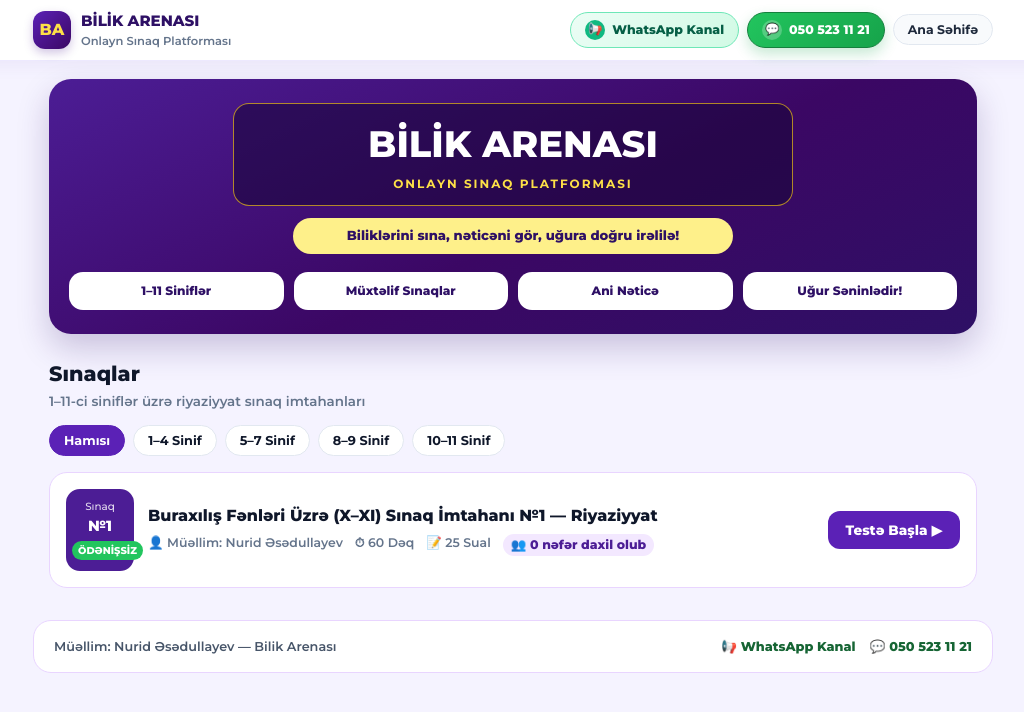
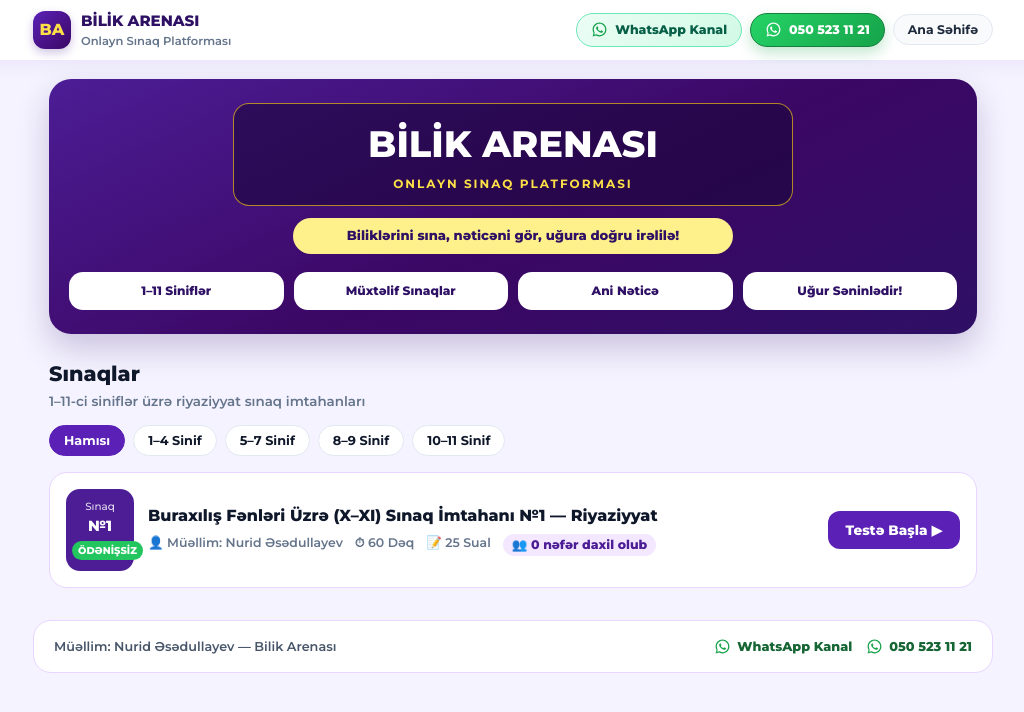
Before and after one commit to asadullayevnurid-glitch/bilik-arenasi, a plain HTML site: page index.html in a window 1280 px wide. Shown: the whole page, without its empty margins (127-1151 px from the left). Drawn offline with Linux system fonts and the light colour scheme; no server answers.

Commit message:
Refactor styles and update WhatsApp button icons
Updated styles for topbar and buttons, replaced pill-dot with SVG icons for WhatsApp links, and modified visit count handling in JavaScript.

```diff
--- a/index.html
+++ b/index.html
@@ -18,7 +18,7 @@
       position: sticky;
       top: 0;
       z-index: 20;
-      background: rgba(255, 255, 255, 0.94);
+      background: rgba(255, 255, 255, 0.95);
       backdrop-filter: blur(10px);
       border-bottom: 1px solid #ede9fe;
       padding: 10px 16px;
@@ -80,23 +80,17 @@
       display: inline-flex;
       align-items: center;
       gap: 7px;
-      transition: transform 0.16s ease, box-shadow 0.16s ease, background-color 0.16s ease;
+      transition: transform 0.16s ease, box-shadow 0.16s ease;
     }
     .nav-btn:hover {
       transform: translateY(-1px);
       box-shadow: 0 6px 14px rgba(15, 23, 42, 0.08);
     }
-    .nav-btn:active {
-      transform: translateY(0);
-    }
-    .pill-dot {
-      width: 20px;
-      height: 20px;
-      border-radius: 999px;
-      display: inline-grid;
-      place-items: center;
-      font-size: 0.72rem;
+    .wa-svg {
+      width: 17px;
+      height: 17px;
       flex-shrink: 0;
+      display: block;
     }
     .wa-channel-btn {
       background: linear-gradient(135deg, #ecfdf5, #d1fae5);
@@ -104,23 +98,15 @@
       color: #065f46;
       font-weight: 800;
     }
-    .wa-channel-btn .pill-dot {
-      background: #10b981;
-      color: #ffffff;
-    }
     .wa-chat-btn {
-      background: linear-gradient(135deg, #22c55e, #16a34a);
+      background: linear-gradient(135deg, #25d366, #16a34a);
       border-color: #15803d;
       color: #ffffff;
       font-weight: 800;
-      box-shadow: 0 6px 14px rgba(22, 163, 74, 0.24);
+      box-shadow: 0 6px 14px rgba(22, 163, 74, 0.26);
     }
     .wa-chat-btn:hover {
-      box-shadow: 0 8px 18px rgba(22, 163, 74, 0.34);
-    }
-    .wa-chat-btn .pill-dot {
-      background: rgba(255, 255, 255, 0.24);
-      color: #ffffff;
+      box-shadow: 0 8px 18px rgba(22, 163, 74, 0.36);
     }
     .container {
       max-width: 960px;
@@ -272,7 +258,7 @@
     .count-pill {
       color: #4c1d95;
       background: #f3e8ff;
-      padding: 2px 8px;
+      padding: 2px 9px;
       border-radius: 999px;
       font-weight: 800;
     }
@@ -308,13 +294,16 @@
       margin-top: 6px;
       display: flex;
       flex-wrap: wrap;
-      gap: 10px;
+      gap: 12px;
       font-size: 0.76rem;
       font-weight: 700;
     }
     .quiz-contact-links a {
       color: #15803d;
       text-decoration: none;
+      display: inline-flex;
+      align-items: center;
+      gap: 5px;
     }
     .options-list {
       display: flex;
@@ -398,6 +387,9 @@
       color: #166534;
       font-weight: 800;
       text-decoration: none;
+      display: inline-flex;
+      align-items: center;
+      gap: 6px;
     }
     @media (max-width: 680px) {
       .hero-features { grid-template-columns: repeat(2, 1fr); }
@@ -420,11 +412,15 @@
       </div>
       <div class="nav-actions">
         <a href="https://whatsapp.com/channel/0029VbDf98435fLtiu31MM13" target="_blank" rel="noopener" class="nav-btn wa-channel-btn">
-          <span class="pill-dot">📢</span>
+          <svg class="wa-svg" viewBox="0 0 32 32" fill="#16a34a" aria-hidden="true">
+            <path d="M16 3C8.83 3 3 8.83 3 16c0 2.29.6 4.52 1.74 6.49L3 29l6.71-1.71A12.93 12.93 0 0 0 16 29c7.17 0 13-5.83 13-13S23.17 3 16 3zm0 23.6c-2.01 0-3.98-.54-5.7-1.56l-.41-.24-3.98 1.01 1.06-3.88-.27-.42A10.56 10.56 0 0 1 5.4 16C5.4 10.16 10.16 5.4 16 5.4S26.6 10.16 26.6 16 21.84 26.6 16 26.6zm5.82-7.92c-.32-.16-1.88-.93-2.17-1.03-.29-.11-.5-.16-.71.16-.21.32-.82 1.03-1 1.24-.18.21-.37.24-.69.08-.32-.16-1.34-.49-2.55-1.57-.94-.84-1.58-1.88-1.76-2.2-.18-.32-.02-.49.14-.65.14-.14.32-.37.48-.55.16-.18.21-.32.32-.53.11-.21.05-.4-.03-.55-.08-.16-.71-1.72-.98-2.35-.26-.62-.52-.53-.71-.54h-.61c-.21 0-.55.08-.84.4-.29.32-1.11 1.08-1.11 2.64s1.14 3.06 1.3 3.27c.16.21 2.24 3.42 5.43 4.8.76.33 1.35.52 1.81.67.76.24 1.45.21 2 .13.61-.09 1.88-.77 2.14-1.51.26-.74.26-1.37.18-1.51-.08-.13-.29-.21-.61-.37z"/>
+          </svg>
           <span>WhatsApp Kanal</span>
         </a>
         <a href="https://wa.me/994505231121" target="_blank" rel="noopener" class="nav-btn wa-chat-btn">
-          <span class="pill-dot">💬</span>
+          <svg class="wa-svg" viewBox="0 0 32 32" fill="#ffffff" aria-hidden="true">
+            <path d="M16 3C8.83 3 3 8.83 3 16c0 2.29.6 4.52 1.74 6.49L3 29l6.71-1.71A12.93 12.93 0 0 0 16 29c7.17 0 13-5.83 13-13S23.17 3 16 3zm0 23.6c-2.01 0-3.98-.54-5.7-1.56l-.41-.24-3.98 1.01 1.06-3.88-.27-.42A10.56 10.56 0 0 1 5.4 16C5.4 10.16 10.16 5.4 16 5.4S26.6 10.16 26.6 16 21.84 26.6 16 26.6zm5.82-7.92c-.32-.16-1.88-.93-2.17-1.03-.29-.11-.5-.16-.71.16-.21.32-.82 1.03-1 1.24-.18.21-.37.24-.69.08-.32-.16-1.34-.49-2.55-1.57-.94-.84-1.58-1.88-1.76-2.2-.18-.32-.02-.49.14-.65.14-.14.32-.37.48-.55.16-.18.21-.32.32-.53.11-.21.05-.4-.03-.55-.08-.16-.71-1.72-.98-2.35-.26-.62-.52-.53-.71-.54h-.61c-.21 0-.55.08-.84.4-.29.32-1.11 1.08-1.11 2.64s1.14 3.06 1.3 3.27c.16.21 2.24 3.42 5.43 4.8.76.33 1.35.52 1.81.67.76.24 1.45.21 2 .13.61-.09 1.88-.77 2.14-1.51.26-.74.26-1.37.18-1.51-.08-.13-.29-.21-.61-.37z"/>
+          </svg>
           <span>050 523 11 21</span>
         </a>
         <button type="button" class="nav-btn" onclick="goHome()">Ana Səhifə</button>
@@ -468,8 +464,14 @@
           <div id="q-test-title" style="font-weight:800; font-size:1rem;"></div>
           <div style="font-size:0.78rem; color:#64748b; font-weight:600;">Müəllim: Nurid Əsədullayev</div>
           <div class="quiz-contact-links">
-            <a href="https://whatsapp.com/channel/0029VbDf98435fLtiu31MM13" target="_blank" rel="noopener">📢 WhatsApp Kanalı</a>
-            <a href="https://wa.me/994505231121" target="_blank" rel="noopener">💬 WhatsApp: 050 523 11 21</a>
+            <a href="https://whatsapp.com/channel/0029VbDf98435fLtiu31MM13" target="_blank" rel="noopener">
+              <svg class="wa-svg" viewBox="0 0 32 32" fill="#16a34a" aria-hidden="true"><path d="M16 3C8.83 3 3 8.83 3 16c0 2.29.6 4.52 1.74 6.49L3 29l6.71-1.71A12.93 12.93 0 0 0 16 29c7.17 0 13-5.83 13-13S23.17 3 16 3zm0 23.6c-2.01 0-3.98-.54-5.7-1.56l-.41-.24-3.98 1.01 1.06-3.88-.27-.42A10.56 10.56 0 0 1 5.4 16C5.4 10.16 10.16 5.4 16 5.4S26.6 10.16 26.6 16 21.84 26.6 16 26.6zm5.82-7.92c-.32-.16-1.88-.93-2.17-1.03-.29-.11-.5-.16-.71.16-.21.32-.82 1.03-1 1.24-.18.21-.37.24-.69.08-.32-.16-1.34-.49-2.55-1.57-.94-.84-1.58-1.88-1.76-2.2-.18-.32-.02-.49.14-.65.14-.14.32-.37.48-.55.16-.18.21-.32.32-.53.11-.21.05-.4-.03-.55-.08-.16-.71-1.72-.98-2.35-.26-.62-.52-.53-.71-.54h-.61c-.21 0-.55.08-.84.4-.29.32-1.11 1.08-1.11 2.64s1.14 3.06 1.3 3.27c.16.21 2.24 3.42 5.43 4.8.76.33 1.35.52 1.81.67.76.24 1.45.21 2 .13.61-.09 1.88-.77 2.14-1.51.26-.74.26-1.37.18-1.51-.08-.13-.29-.21-.61-.37z"/></svg>
+              <span>WhatsApp Kanalı</span>
+            </a>
+            <a href="https://wa.me/994505231121" target="_blank" rel="noopener">
+              <svg class="wa-svg" viewBox="0 0 32 32" fill="#16a34a" aria-hidden="true"><path d="M16 3C8.83 3 3 8.83 3 16c0 2.29.6 4.52 1.74 6.49L3 29l6.71-1.71A12.93 12.93 0 0 0 16 29c7.17 0 13-5.83 13-13S23.17 3 16 3zm0 23.6c-2.01 0-3.98-.54-5.7-1.56l-.41-.24-3.98 1.01 1.06-3.88-.27-.42A10.56 10.56 0 0 1 5.4 16C5.4 10.16 10.16 5.4 16 5.4S26.6 10.16 26.6 16 21.84 26.6 16 26.6zm5.82-7.92c-.32-.16-1.88-.93-2.17-1.03-.29-.11-.5-.16-.71.16-.21.32-.82 1.03-1 1.24-.18.21-.37.24-.69.08-.32-.16-1.34-.49-2.55-1.57-.94-.84-1.58-1.88-1.76-2.2-.18-.32-.02-.49.14-.65.14-.14.32-.37.48-.55.16-.18.21-.32.32-.53.11-.21.05-.4-.03-.55-.08-.16-.71-1.72-.98-2.35-.26-.62-.52-.53-.71-.54h-.61c-.21 0-.55.08-.84.4-.29.32-1.11 1.08-1.11 2.64s1.14 3.06 1.3 3.27c.16.21 2.24 3.42 5.43 4.8.76.33 1.35.52 1.81.67.76.24 1.45.21 2 .13.61-.09 1.88-.77 2.14-1.51.26-.74.26-1.37.18-1.51-.08-.13-.29-.21-.61-.37z"/></svg>
+              <span>050 523 11 21</span>
+            </a>
           </div>
         </div>
         <div style="display:flex; align-items:center; gap:8px; flex-wrap:wrap;">
@@ -507,13 +509,20 @@
   <footer class="site-footer">
     <div>Müəllim: Nurid Əsədullayev — Bilik Arenası</div>
     <div class="footer-links">
-      <a href="https://whatsapp.com/channel/0029VbDf98435fLtiu31MM13" target="_blank" rel="noopener">📢 WhatsApp Kanal</a>
-      <a href="https://wa.me/994505231121" target="_blank" rel="noopener">💬 050 523 11 21</a>
+      <a href="https://whatsapp.com/channel/0029VbDf98435fLtiu31MM13" target="_blank" rel="noopener">
+        <svg class="wa-svg" viewBox="0 0 32 32" fill="#16a34a" aria-hidden="true"><path d="M16 3C8.83 3 3 8.83 3 16c0 2.29.6 4.52 1.74 6.49L3 29l6.71-1.71A12.93 12.93 0 0 0 16 29c7.17 0 13-5.83 13-13S23.17 3 16 3zm0 23.6c-2.01 0-3.98-.54-5.7-1.56l-.41-.24-3.98 1.01 1.06-3.88-.27-.42A10.56 10.56 0 0 1 5.4 16C5.4 10.16 10.16 5.4 16 5.4S26.6 10.16 26.6 16 21.84 26.6 16 26.6zm5.82-7.92c-.32-.16-1.88-.93-2.17-1.03-.29-.11-.5-.16-.71.16-.21.32-.82 1.03-1 1.24-.18.21-.37.24-.69.08-.32-.16-1.34-.49-2.55-1.57-.94-.84-1.58-1.88-1.76-2.2-.18-.32-.02-.49.14-.65.14-.14.32-.37.48-.55.16-.18.21-.32.32-.53.11-.21.05-.4-.03-.55-.08-.16-.71-1.72-.98-2.35-.26-.62-.52-.53-.71-.54h-.61c-.21 0-.55.08-.84.4-.29.32-1.11 1.08-1.11 2.64s1.14 3.06 1.3 3.27c.16.21 2.24 3.42 5.43 4.8.76.33 1.35.52 1.81.67.76.24 1.45.21 2 .13.61-.09 1.88-.77 2.14-1.51.26-.74.26-1.37.18-1.51-.08-.13-.29-.21-.61-.37z"/></svg>
+        <span>WhatsApp Kanal</span>
+      </a>
+      <a href="https://wa.me/994505231121" target="_blank" rel="noopener">
+        <svg class="wa-svg" viewBox="0 0 32 32" fill="#16a34a" aria-hidden="true"><path d="M16 3C8.83 3 3 8.83 3 16c0 2.29.6 4.52 1.74 6.49L3 29l6.71-1.71A12.93 12.93 0 0 0 16 29c7.17 0 13-5.83 13-13S23.17 3 16 3zm0 23.6c-2.01 0-3.98-.54-5.7-1.56l-.41-.24-3.98 1.01 1.06-3.88-.27-.42A10.56 10.56 0 0 1 5.4 16C5.4 10.16 10.16 5.4 16 5.4S26.6 10.16 26.6 16 21.84 26.6 16 26.6zm5.82-7.92c-.32-.16-1.88-.93-2.17-1.03-.29-.11-.5-.16-.71.16-.21.32-.82 1.03-1 1.24-.18.21-.37.24-.69.08-.32-.16-1.34-.49-2.55-1.57-.94-.84-1.58-1.88-1.76-2.2-.18-.32-.02-.49.14-.65.14-.14.32-.37.48-.55.16-.18.21-.32.32-.53.11-.21.05-.4-.03-.55-.08-.16-.71-1.72-.98-2.35-.26-.62-.52-.53-.71-.54h-.61c-.21 0-.55.08-.84.4-.29.32-1.11 1.08-1.11 2.64s1.14 3.06 1.3 3.27c.16.21 2.24 3.42 5.43 4.8.76.33 1.35.52 1.81.67.76.24 1.45.21 2 .13.61-.09 1.88-.77 2.14-1.51.26-.74.26-1.37.18-1.51-.08-.13-.29-.21-.61-.37z"/></svg>
+        <span>050 523 11 21</span>
+      </a>
     </div>
   </footer>
 
   <script>
-    const COUNTER_NAMESPACE = "bilik-arenasi-nurid";
+    const COUNTER_BASE = "https://countapi.mileshilliard.com/api/v1";
+    const COUNTER_PREFIX = "bilik_arenasi_nurid_v2";
 
     const TESTS = [
       {
@@ -690,64 +699,58 @@
     let confirmed = {};
     let visitCounts = {};
 
-    function localCountKey(testId) {
-      return `ba_count_${testId}`;
-    }
-
-    function getLocalCount(testId) {
-      const val = Number(localStorage.getItem(localCountKey(testId)) || 0);
-      return Number.isFinite(val) ? val : 0;
-    }
-
-    function setLocalCount(testId, val) {
-      localStorage.setItem(localCountKey(testId), String(Math.max(0, Number(val) || 0)));
+    function counterKey(testId) {
+      return `${COUNTER_PREFIX}_${testId.replace(/[^a-zA-Z0-9_]/g, "_")}`;
     }
 
     function updateVisitUI(testId) {
-      const count = visitCounts[testId] ?? getLocalCount(testId);
+      const val = visitCounts[testId];
+      const text = typeof val === "number" ? `👥 ${val} nəfər daxil olub` : "👥 Yüklənir...";
       const badgeEl = document.getElementById(`count-${testId}`);
-      if (badgeEl) {
-        badgeEl.textContent = `👥 ${count} nəfər daxil olub`;
-      }
+      if (badgeEl) badgeEl.textContent = text;
+
       const quizEl = document.getElementById("q-visits");
       if (quizEl && currentTest && currentTest.id === testId) {
-        quizEl.textContent = `👥 ${count} baxış`;
+        quizEl.textContent = typeof val === "number" ? `👥 ${val} baxış` : "👥 ...";
       }
     }
 
     async function fetchVisitCount(testId) {
-      const localVal = getLocalCount(testId);
-      if (visitCounts[testId] === undefined) {
-        visitCounts[testId] = localVal;
-      }
       updateVisitUI(testId);
-
       try {
-        const res = await fetch(`https://api.counterapi.dev/v1/${COUNTER_NAMESPACE}/${testId}/`);
+        const res = await fetch(`${COUNTER_BASE}/get/${counterKey(testId)}?t=${Date.now()}`, {
+          cache: "no-store"
+        });
         if (!res.ok) return;
         const data = await res.json();
-        if (typeof data.count === "number") {
-          const best = Math.max(data.count, localVal);
-          visitCounts[testId] = best;
-          setLocalCount(testId, best);
+        const num = Number(data.value);
+        if (Number.isFinite(num)) {
+          visitCounts[testId] = num;
+          updateVisitUI(testId);
+        } else {
+          visitCounts[testId] = 0;
           updateVisitUI(testId);
         }
-      } catch (_) {}
+      } catch (_) {
+        if (typeof visitCounts[testId] !== "number") visitCounts[testId] = 0;
+        updateVisitUI(testId);
+      }
     }
 
     async function incrementVisitCount(testId) {
-      const nextLocal = Math.max(visitCounts[testId] || 0, getLocalCount(testId)) + 1;
-      visitCounts[testId] = nextLocal;
-      setLocalCount(testId, nextLocal);
-      updateVisitUI(testId);
-
+      if (typeof visitCounts[testId] === "number") {
+        visitCounts[testId] += 1;
+        updateVisitUI(testId);
+      }
       try {
-        const res = await fetch(`https://api.counterapi.dev/v1/${COUNTER_NAMESPACE}/${testId}/up`);
+        const res = await fetch(`${COUNTER_BASE}/hit/${counterKey(testId)}?t=${Date.now()}`, {
+          cache: "no-store"
+        });
         if (!res.ok) return;
         const data = await res.json();
-        if (typeof data.count === "number") {
-          visitCounts[testId] = data.count;
-          setLocalCount(testId, data.count);
+        const num = Number(data.value);
+        if (Number.isFinite(num)) {
+          visitCounts[testId] = num;
           updateVisitUI(testId);
         }
       } catch (_) {}
@@ -773,7 +776,7 @@
       const list = TESTS.filter(t => activeGroup === "all" || t.group === activeGroup);
       box.innerHTML = "";
       list.forEach(t => {
-        const currentCount = visitCounts[t.id] ?? getLocalCount(t.id);
+        const hasVal = typeof visitCounts[t.id] === "number";
         const div = document.createElement("div");
         div.className = "test-card";
         div.innerHTML = `
@@ -789,7 +792,7 @@
                 <span>👤 Müəllim: Nurid Əsədullayev</span>
                 <span>⏱ ${t.minutes} Dəq</span>
                 <span>📝 ${t.questions.length} Sual</span>
-                <span class="count-pill" id="count-${t.id}">👥 ${currentCount} nəfər daxil olub</span>
+                <span class="count-pill" id="count-${t.id}">${hasVal ? `👥 ${visitCounts[t.id]} nəfər daxil olub` : "👥 Yüklənir..."}</span>
               </div>
             </div>
           </div>
```
